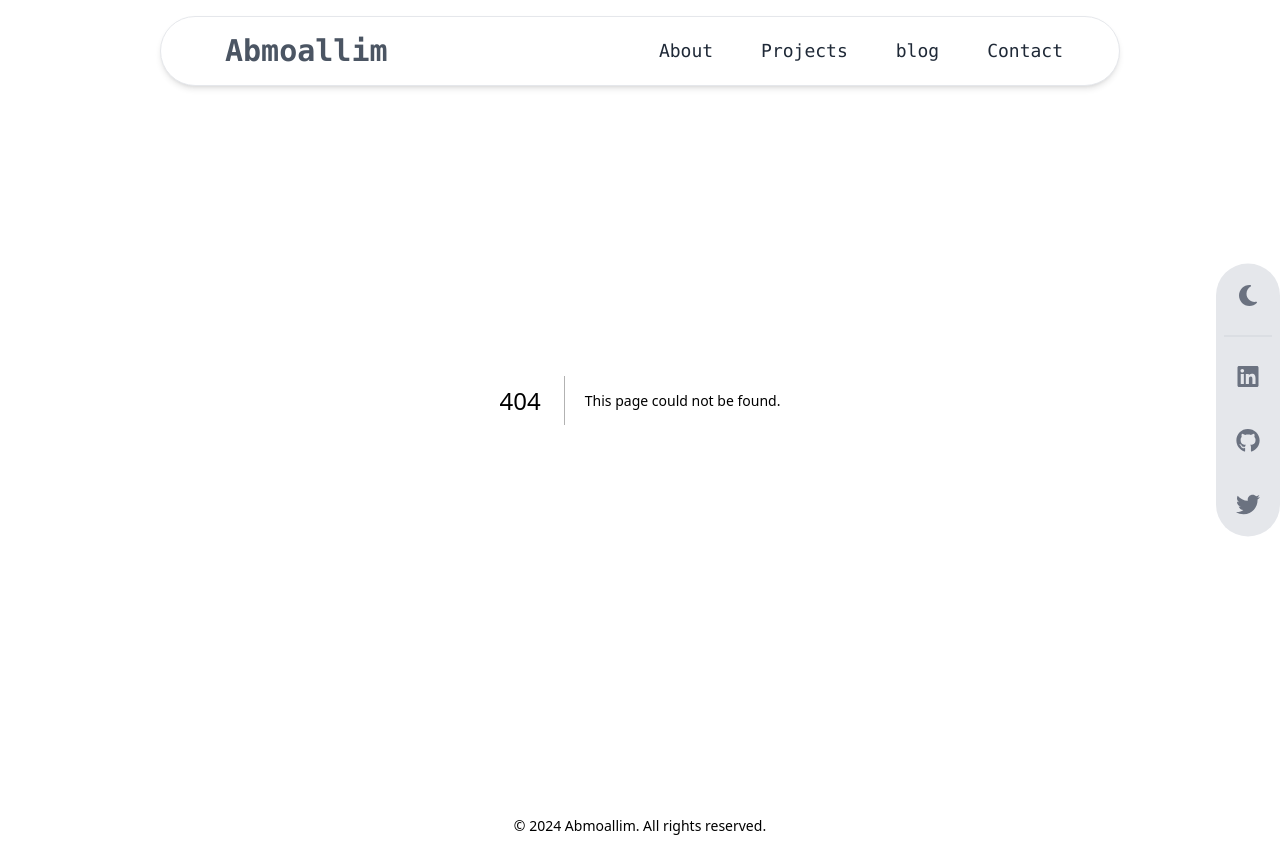
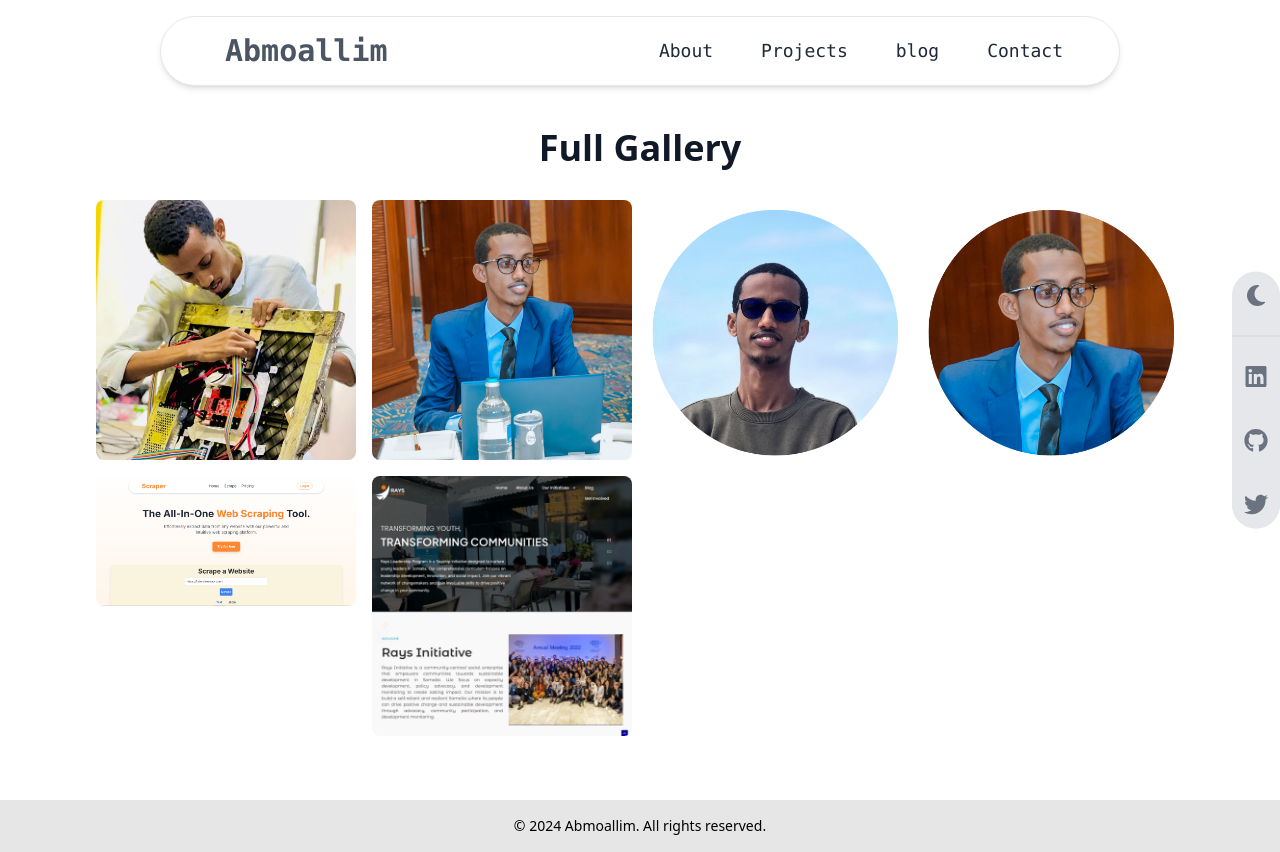
Before and after one commit to abmoallim/abmoallim, a Next.js app: page /gallery in a window 1280 px wide. Before the commit this address had no page. Built offline with nearby package versions, Linux system fonts and the light colour scheme.

Commit message:
gallery added

```diff
--- a/app/components/AboutMe.js
+++ b/app/components/AboutMe.js
@@ -6,7 +6,7 @@ const AboutMe = () => {
         <section id="about" className="py-16 bg-white dark:bg-gray-800  text-black dark:text-white">
             <hr className="border-t-2 border-gray-300 mx-32 py-6" />
             <div className="container mx-auto px-6 md:px-12 lg:px-24 text-center md:text-left ">
-                <h2 className="text-4xl font-bold text-gray-900 dark:text-emerald-600 mb-8">About Me</h2>
+                <h2 className="text-4xl font-bold text-gray-900 dark:text-slate-300 mb-8">About Me</h2>
                 <div className="flex flex-col md:flex-row items-center md:space-x-12">
                     <img
                         src="/imgs/about-pic1.png"
--- a/app/components/FloatingIcons.js
+++ b/app/components/FloatingIcons.js
@@ -1,28 +1,61 @@
-// app/components/FloatingIcons.js
 "use client";
 import { useState, useEffect } from 'react';
 import { FontAwesomeIcon } from '@fortawesome/react-fontawesome';
 import { faLinkedin, faGithub, faTwitter } from '@fortawesome/free-brands-svg-icons';
-import { faSun, faMoon } from '@fortawesome/free-solid-svg-icons';
+import { faSun, faMoon, faChevronDown, faTimes } from '@fortawesome/free-solid-svg-icons';
 
 const FloatingIcons = () => {
     const [darkMode, setDarkMode] = useState(false);
+    const [isOpen, setIsOpen] = useState(false);
+
+    useEffect(() => {
+        // Load the saved dark mode preference from localStorage on component mount
+        const savedDarkMode = localStorage.getItem('darkMode') === 'true';
+        setDarkMode(savedDarkMode);
+    }, []);
 
     useEffect(() => {
         const root = window.document.documentElement;
         root.classList.toggle('dark', darkMode);
+        // Save the dark mode preference to localStorage whenever it changes
+        localStorage.setItem('darkMode', darkMode);
     }, [darkMode]);
 
     const toggleDarkMode = () => {
         setDarkMode(!darkMode);
     };
 
+    const toggleMenu = () => {
+        setIsOpen(!isOpen);
+    };
+
     return (
-        <div className="fixed top-1/2 right-0 transform -translate-y-1/2 bg-gray-200 dark:bg-slate-900 rounded-full z-50 flex flex-col space-y-4 p-2">
-            <button onClick={toggleDarkMode} className="flex items-center justify-center rounded-full w-12 h-12 hover:text-black dark:hover:text-white transition">
-                <FontAwesomeIcon icon={darkMode ? faSun : faMoon} className="text-gray-500 w-6 h-6" />
+        <div>
+            <div className="fixed top-1/2 right-1 md:right-0 transform -translate-y-1/2 md:bg-gray-200 md:dark:bg-slate-900 z-50 flex flex-col space-y-4 p-2 md:p-0 md:rounded-full">
+                <div className="md:flex flex-col space-y-4 hidden">
+                    <button onClick={toggleDarkMode} className="flex items-center justify-center rounded-full w-12 h-12 md:dark:hover:text-white transition">
+                        <FontAwesomeIcon icon={darkMode ? faSun : faMoon} className="text-gray-500 w-6 h-6 md:dark:text-gray-300" />
                     </button>
                     <hr className="border-gray-300 dark:border-slate-700" />
+                    <a href="https://www.linkedin.com/in/abmoallim/" target="_blank" rel="noopener noreferrer" className="flex items-center justify-center rounded-full w-12 h-12 md:bg-gray-200 dark:bg-slate-900 hover:text-black dark:hover:text-white transition">
+                        <FontAwesomeIcon icon={faLinkedin} className="text-gray-500 dark:text-gray-300 w-6 h-6" />
+                    </a>
+                    <a href="https://github.com/abmoallim" target="_blank" rel="noopener noreferrer" className="flex items-center justify-center rounded-full w-12 h-12 md:bg-gray-200 dark:bg-slate-900 hover:text-black dark:hover:text-white transition">
+                        <FontAwesomeIcon icon={faGithub} className="text-gray-500 dark:text-gray-300 w-6 h-6" />
+                    </a>
+                    <a href="https://x.com/abmoallim" target="_blank" rel="noopener noreferrer" className="flex items-center justify-center rounded-full w-12 h-12 md:bg-gray-200 dark:bg-slate-900 hover:text-black dark:hover:text-white transition">
+                        <FontAwesomeIcon icon={faTwitter} className="text-gray-500 dark:text-gray-300 w-6 h-6" />
+                    </a>
+                </div>
+                <button onClick={toggleMenu} className="md:hidden top-0 transform -translate-y-1/4 flex items-center justify-center rounded-full w-12 h-12 bg-gray-200 dark:bg-slate-900 text-gray-500 dark:text-gray-300 z-50">
+                    <FontAwesomeIcon icon={isOpen ? faTimes : faChevronDown} className="w-6 h-6" />
+                </button>
+            </div>
+            {isOpen && (
+                <div className="fixed top-1/2 right-0 transform -translate-y-1/2 z-40 flex flex-col space-y-4 bg-gray-200 dark:bg-slate-900 rounded-full p-2 transition-all duration-300 md:hidden">
+                    <button onClick={toggleDarkMode} className="flex items-center justify-center rounded-full w-12 h-12 md:dark:hover:text-white transition">
+                        <FontAwesomeIcon icon={darkMode ? faSun : faMoon} className="text-gray-500 dark:text-gray-300 w-6 h-6" />
+                    </button>
                     <a href="https://www.linkedin.com/in/abmoallim/" target="_blank" rel="noopener noreferrer" className="flex items-center justify-center rounded-full w-12 h-12 hover:text-black dark:hover:text-white transition">
                         <FontAwesomeIcon icon={faLinkedin} className="text-gray-500 dark:text-gray-300 w-6 h-6" />
                     </a>
@@ -33,6 +66,8 @@ const FloatingIcons = () => {
                         <FontAwesomeIcon icon={faTwitter} className="text-gray-500 dark:text-gray-300 w-6 h-6" />
                     </a>
                 </div>
+            )}
+        </div>
     );
 };
 
--- a/app/components/Footer.js
+++ b/app/components/Footer.js
@@ -2,7 +2,7 @@
 
 const Footer = () => {
     return (
-        <footer className="w-full bg-white dark:bg-slate-900 text-black dark:text-white py-4 bottom-0 left-0">
+        <footer className="w-full bg-[#e7e6e6] dark:bg-slate-900 text-black dark:text-white py-4 bottom-0 left-0">
             <div className="container mx-auto text-center">
                 <p className="text-sm">
                     © {new Date().getFullYear()} Abmoallim. All rights reserved.
--- /dev/null
+++ b/app/components/Gallery.js
@@ -0,0 +1,31 @@
+// app/components/Gallery.js
+import Link from 'next/link';
+import { FontAwesomeIcon } from '@fortawesome/react-fontawesome';
+import { faFolderOpen } from '@fortawesome/free-solid-svg-icons';
+
+const Gallery = () => {
+    return (
+        <section className="py-16 bg-white dark:bg-gray-800 text-black dark:text-white">
+            <div className="container mx-auto px-6 md:px-12 lg:px-24">
+                <div className="flex flex-col md:flex-row justify-between items-center p-6 bg-gray-100 dark:bg-gray-900 rounded-lg shadow-md">
+                    {/* Title and Description Section */}
+                    <div className="md:w-2/3 mb-4 md:mb-0">
+                        <h3 className="text-2xl font-semibold text-gray-800 dark:text-slate-300">Explore My Gallery</h3>
+                        <p className="text-gray-600 dark:text-slate-500 mt-2">
+                        Dive into the vibrant moments and epic events that tell the story of my journey.
+                        </p>
+                    </div>
+
+                    {/* Folder Icon Section */}
+                    <Link href="/gallery" passHref>
+                        <div className='pr-12'>
+                            <FontAwesomeIcon icon={faFolderOpen} size="4x" className="text-yellow-500" />
+                        </div>
+                    </Link>
+                </div>
+            </div>
+        </section>
+    );
+};
+
+export default Gallery;
--- a/app/components/Hero.js
+++ b/app/components/Hero.js
@@ -16,8 +16,8 @@ const Hero = () => {
                 <h1 className="text-4xl font-bold text-transparent bg-clip-text bg-gradient-to-r from-blue-500 to-green-500 mb-2">
                     Abdihamid Moallim
                 </h1>
-                <h2 className="text-2xl font-light text-gray-600 mb-4">Fullstack Developer |<span className='text-lg'> AI enthusiast</span> </h2>
-                <p className="text-lg text-gray-600 mb-8">
+                <h2 className="text-2xl font-light text-gray-600 mb-4 dark:text-slate-400">Fullstack Developer |<span className='text-lg'> AI enthusiast</span> </h2>
+                <p className="text-lg text-gray-600 dark:text-slate-400 mb-8">
                     Top Talent award winner @ SIMAD iLab
                 </p>
                 <div className="flex space-x-4">
@@ -30,7 +30,7 @@ const Hero = () => {
                     </a>
                     <a
                         href="/contact"
-                        className="bg-gray-400 text-white py-2 px-4 rounded-full hover:bg-gray-300"
+                        className="bg-gray-400 dark:text-slate-950 text-white py-2 px-4 rounded-full hover:bg-gray-300"
                     >
                         Contact Info
                     </a>
--- a/app/components/WorkExperience.js
+++ b/app/components/WorkExperience.js
@@ -55,7 +55,7 @@ const WorkExperience = () => {
                 <h2 className="text-4xl font-bold text-center text-gray-900 mb-8">Companies I Worked In</h2>
                 <div className="grid grid-cols-1 md:grid-cols-2 gap-8">
                     {experiences.map((exp, index) => (
-                        <div key={index} className="p-6 border rounded-lg shadow-md bg-white dark:bg-slate-800 text-black dark:text-white flex flex-col md:flex-row items-start transition-shadow hover:shadow-lg hover:shadow-blue-300">
+                        <div key={index} className="p-6 border dark:border-slate-600 rounded-lg shadow-md bg-white dark:bg-slate-900 text-black dark:text-white flex flex-col md:flex-row items-start transition-shadow hover:shadow-lg hover:shadow-blue-300">
                             <div className="flex-none mb-4 md:mb-0 md:mr-8">
                                 {/* <FontAwesomeIcon icon={faBriefcase} className="text-black w-12 h-12 mb-4" /> */}
                                 <p className="text-blue-600 font-semibold">{exp.duration}</p>
@@ -63,7 +63,7 @@ const WorkExperience = () => {
                                 <p className="text-gray-600">{exp.company}</p>
                                 <p className="text-gray-400">{exp.location}</p>
                             </div>
-                            <div className="flex-grow text-gray-600">
+                            <div className="flex-grow text-gray-600 dark:text-slate-400">
                                 <p>{exp.description}</p>
                             </div>
                         </div>
--- /dev/null
+++ b/app/gallery/page.js
@@ -0,0 +1,36 @@
+// app/gallery/page.js
+import Image from 'next/image';
+
+const images = [
+    { src: '/imgs/about-pic.png', alt: 'Gallery Image 1' },
+    { src: '/imgs/about-pic1.png', alt: 'Gallery Image 2' },
+    { src: '/imgs/profile-pic.png', alt: 'Gallery Image 3' },
+    { src: '/imgs/profile-pic-2.png', alt: 'Gallery Image 4' },
+    { src: '/imgs/scraper.png', alt: 'Gallery Image 5' },
+    { src: '/imgs/project-1.png', alt: 'Gallery Image 6' },
+];
+
+const FullGallery = () => {
+    return (
+        <section className="py-16 pt-32 bg-white dark:bg-gray-800 text-black dark:text-white">
+            <div className="container mx-auto px-6 md:px-12 lg:px-24">
+                <h2 className="text-4xl font-bold text-center dark:text-slate-300 text-gray-900 mb-8">Full Gallery</h2>
+                <div className="grid grid-cols-2 md:grid-cols-3 lg:grid-cols-4 gap-4">
+                    {images.map((image, index) => (
+                        <div key={index} className="relative">
+                            <Image
+                                src={image.src}
+                                alt={image.alt}
+                                width={300}
+                                height={300}
+                                className="object-cover rounded-lg"
+                            />
+                        </div>
+                    ))}
+                </div>
+            </div>
+        </section>
+    );
+};
+
+export default FullGallery;
--- a/app/page.js
+++ b/app/page.js
@@ -3,6 +3,7 @@
 import AboutMe from './components/AboutMe';
 import Contributions from './components/Contributions';
 import Experience from './components/Experience';
+import Gallery from './components/Gallery';
 import Hero from './components/Hero';
 import WorkExperience from './components/WorkExperience';
 
@@ -14,6 +15,7 @@ export default function HomePage() {
       <Experience/>
       <WorkExperience/>
       <Contributions/>
+      {/* <Gallery/> */}
       {/* You can add more sections like About, Projects, etc. */}
     </main>
   );
```
Lines whose indentation alone changed are shown as unchanged.
